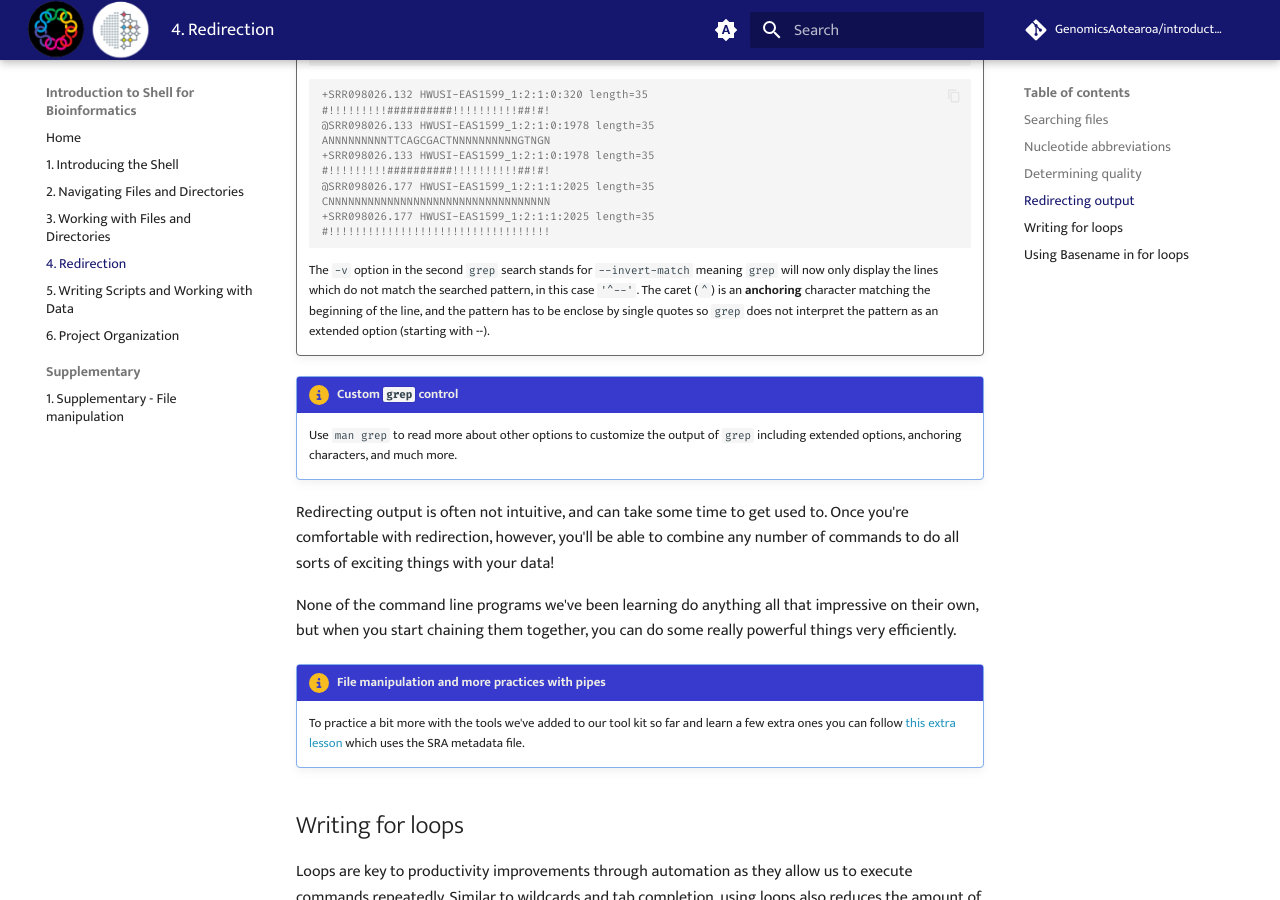
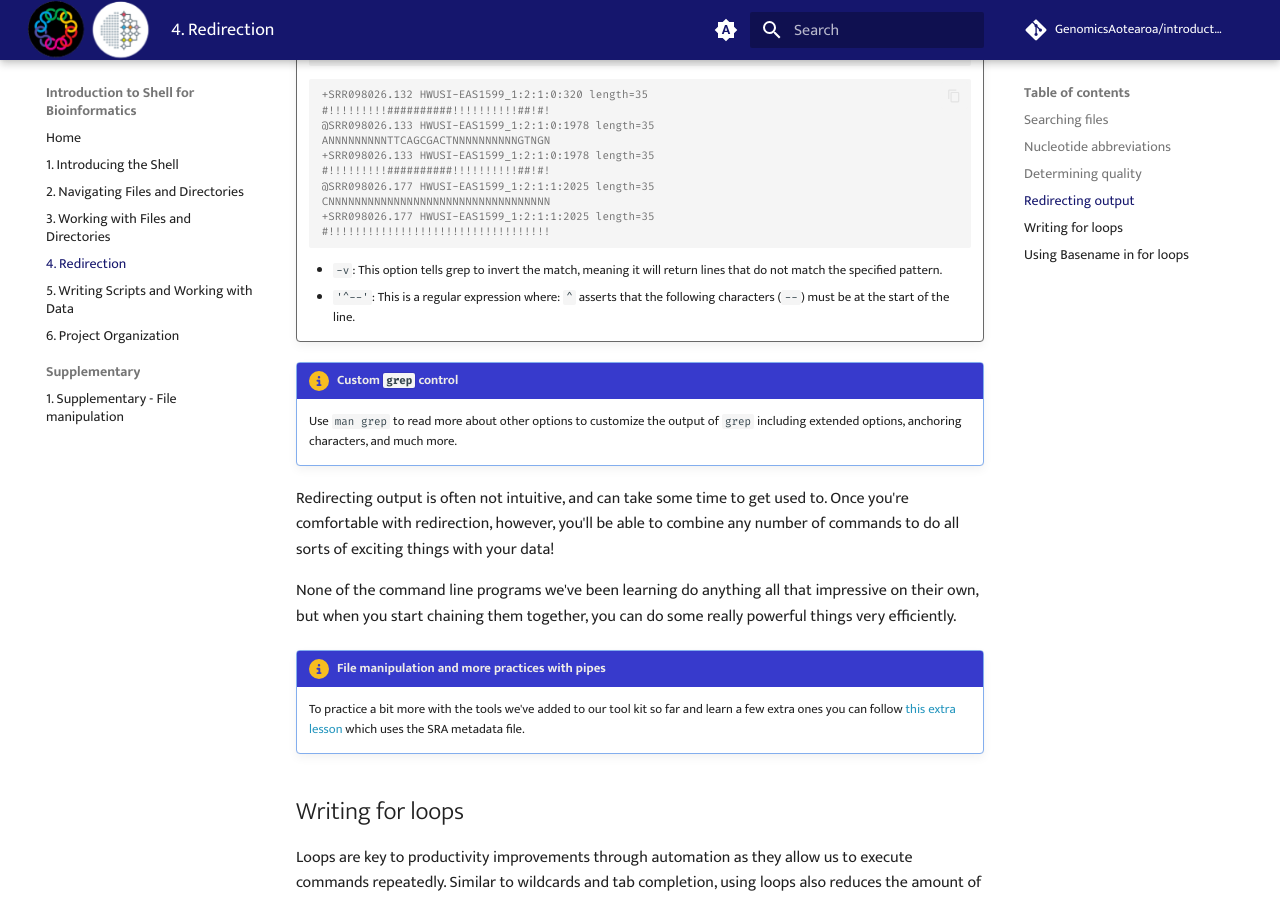
Before and after one commit to GenomicsAotearoa/introduction-to-shell, an MkDocs documentation site: the page built from docs/04-redirection.md, in a window 1280 px wide and 900 px high, scrolled down 6730 px. Built offline with MkDocs 1.6.1 and Material for MkDocs 9.7.7, drawn with Linux system fonts in a browser that asks for light colours; comment, search, counter and statistics services are not loaded.

Commit message:
explain -v and -^ a bit more

````diff
--- a/docs/04-redirection.md
+++ b/docs/04-redirection.md
@@ -436,10 +436,9 @@ To fix this issue, we can redirect the output of grep to a second instance of `g
     #!!!!!!!!!!!!!!!!!!!!!!!!!!!!!!!!!!
     ```
 
-    The `-v` option in the second `grep` search stands for `--invert-match` meaning `grep` will now only display the
-    lines which do not match the searched pattern, in this case `'^--'`. The caret (`^`) is an **anchoring**
-    character matching the beginning of the line, and the pattern has to be enclose by single quotes so `grep` does
-    not interpret the pattern as an extended option (starting with --).
+    - `-v`: This option tells grep to invert the match, meaning it will return lines that do not match the specified pattern.
+    - `'^--'`: This is a regular expression where:
+    `^` asserts that the following characters (`--`) must be at the start of the line.
 
 
 
````
